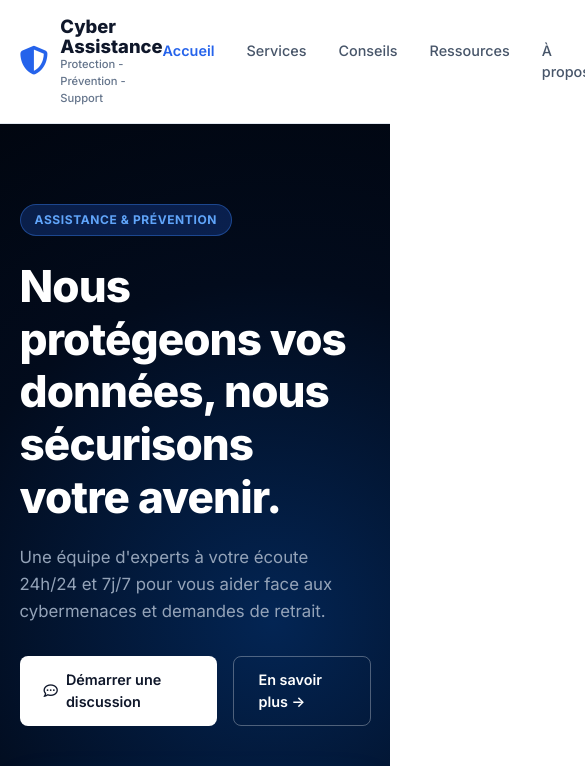
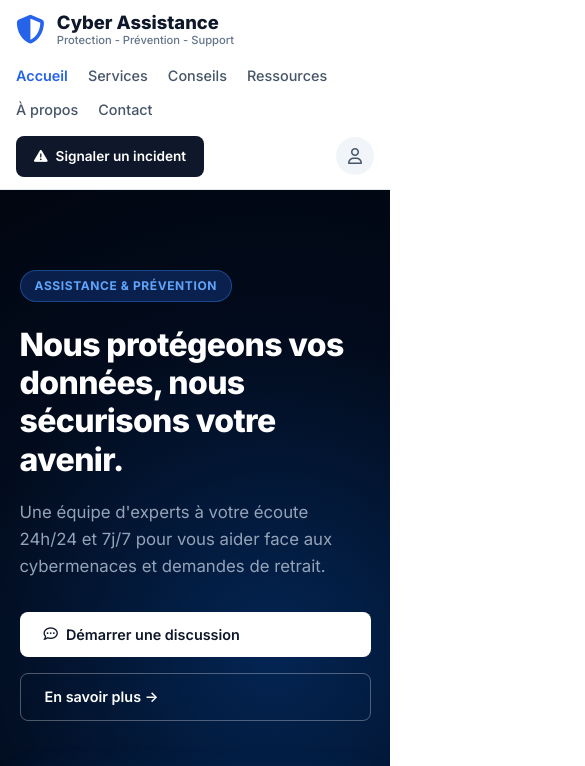
Before and after one commit to sensibilisations/cyber-assistance, a plain HTML site: page index.html in a window 390 px wide. Shown: the top 766 px of the page, 585 px wide, since content can reach past the window. Drawn offline with Linux system fonts and the light colour scheme.

Commit message:
Update style.css

```diff
--- a/style.css
+++ b/style.css
@@ -515,10 +515,44 @@ footer {
     padding-top: 2rem;
 }
 
-/* Responsive pour mobiles */
+/* =========================================================
+   8. MEDIA QUERIES (RESPONSIVE MOBILE MODERNE)
+   ========================================================= */
 @media (max-width: 768px) {
+    header {
+        padding: 0.75rem 1rem;
+    }
+
+    .header-container {
+        flex-direction: column;
+        align-items: flex-start;
+        gap: 0.75rem;
+    }
+
+    nav {
+        display: flex;
+        flex-wrap: wrap;
+        gap: 0.75rem 1.25rem;
+        width: 100%;
+        padding-top: 0.25rem;
+    }
+
+    .header-actions {
+        width: 100%;
+        justify-content: space-between;
+        padding-top: 0.25rem;
+    }
+
     .hero-container {
         grid-template-columns: 1fr;
+    }
+
+    .hero-title {
+        font-size: 2rem;
+    }
+
+    .hero-btns {
+        flex-direction: column;
     }
 
     .footer-container {
```
